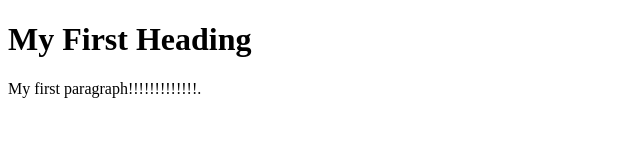
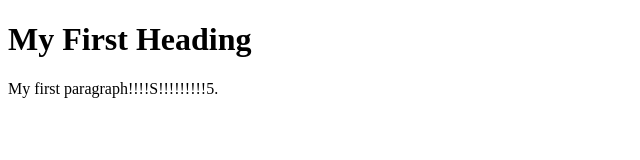
Before and after one commit to HaosenHe/AppSample, a plain HTML site: page index.html in a window 1280 px wide. Shown: the full height of the page, 0-640 px from the left. Drawn offline with Linux system fonts and the light colour scheme.

Commit message:
chanegd both files

```diff
--- a/app.js
+++ b/app.js
@@ -0,0 +1 @@
+console.log("Hello")
--- a/index.html
+++ b/index.html
@@ -6,7 +6,7 @@
 <body>
 
 <h1>My First Heading</h1>
-<p>My first paragraph!!!!!!!!!!!!!.</p>
+<p>My first paragraph!!!!S!!!!!!!!!5.</p>
 
 </body>
 </html>
```
